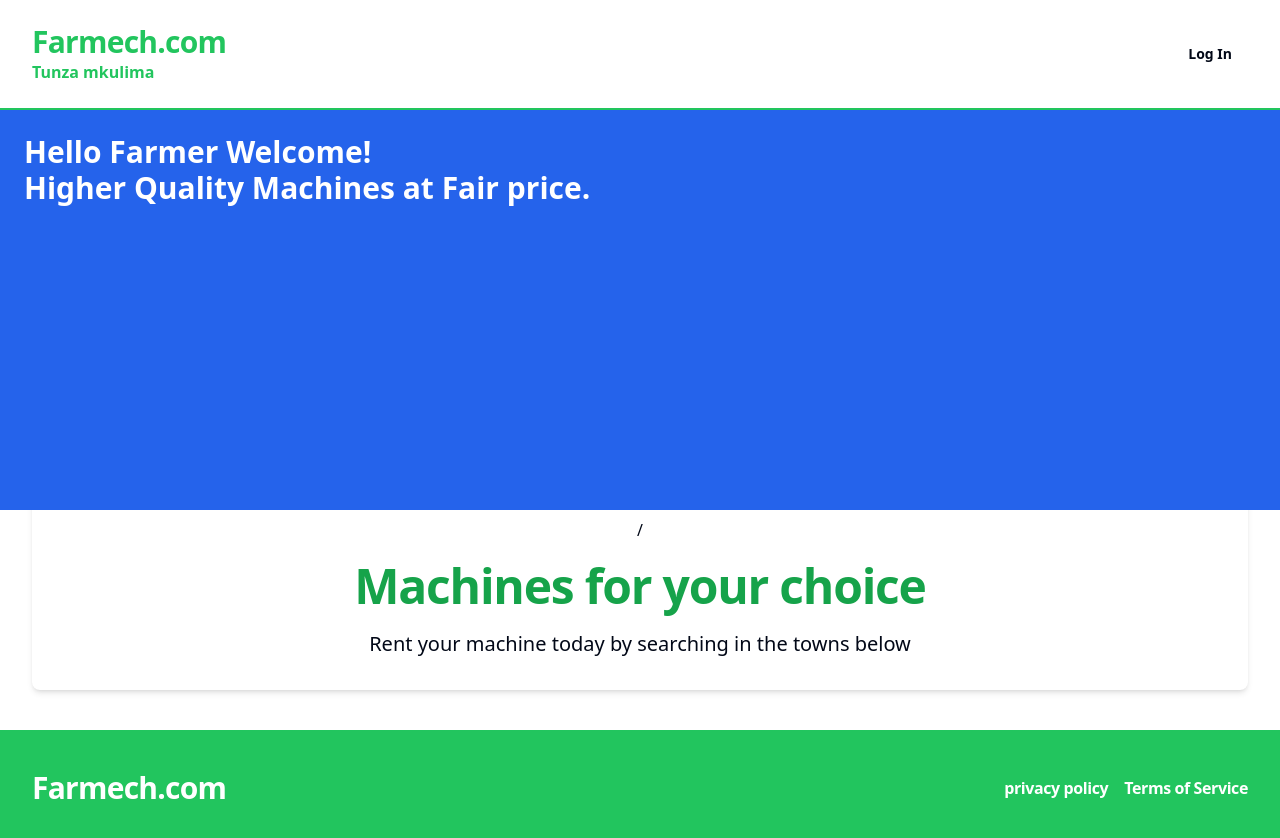
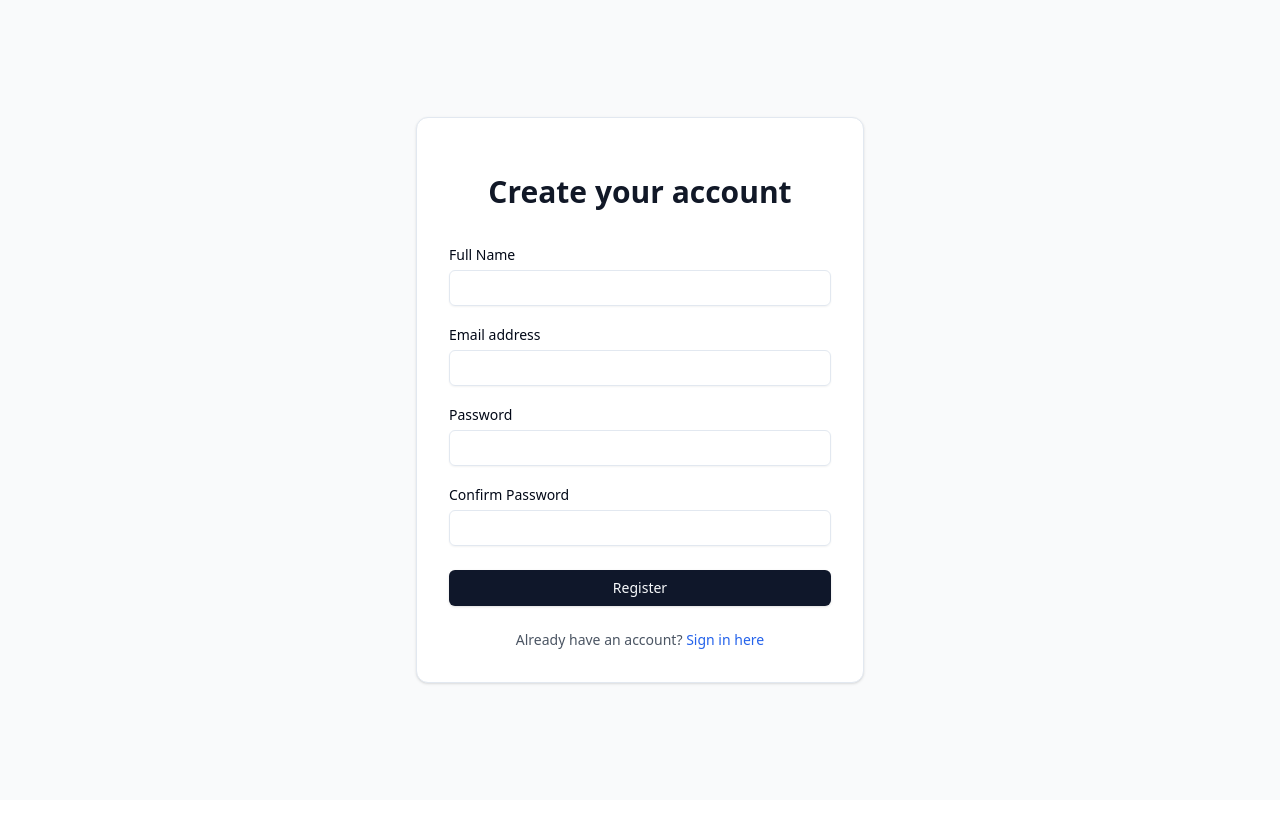
Before and after one commit to meshackkiplimo/kokya_farm, a React (Vite) app in the folder farmec.com-frontend/: page /register in a window 1280 px wide. Before the commit this address led to /. Shown: the top 838 px of the page. After the commit the page ends 800 px from the top, so only its background shows below. Built offline with nearby package versions, Linux system fonts and the light colour scheme; no server answers.

Commit message:
feat: implement authentication context and routes; add login and registration pages

```diff
--- a/farmec.com-frontend/src/AppRoutes.tsx
+++ b/farmec.com-frontend/src/AppRoutes.tsx
@@ -1,7 +1,6 @@
 import { Navigate, Route, Routes } from "react-router-dom";
 import Layout from "./layouts/layout";
 import HomePage from "./pages/HomePage";
-import AuthCallbackPage from "./pages/AuthCallbackPage";
 import UserProfilePage from "./pages/UserProfilePage";
 import ProtectedRoute from "./auth/ProtectedRoute";
 import ManageRentPage from "./pages/ManageRentPage";
@@ -11,7 +10,9 @@ import SearchPage from "./pages/SearchPage";
 import RentPage from "./pages/RentPage"
 import DetailPage from "./pages/DetailPage";
 import OrderStatusPage from "./pages/OrderStatusPage";
-import BookPage  from "./pages/BookPage";
+import BookPage from "./pages/BookPage";
+import LoginPage from "./pages/LoginPage";
+import RegisterPage from "./pages/RegisterPage";
 
 const AppRoutes = () => {
   return (
@@ -24,7 +25,21 @@ const AppRoutes = () => {
           </Layout>
         }
       />
-      <Route path="/auth-callback" element={<AuthCallbackPage />} />
+
+      {/* Auth Routes */}
+      <Route
+        path="/login"
+        element={
+          <LoginPage />
+        }
+      />
+      <Route
+        path="/register"
+        element={
+          <RegisterPage />
+        }
+      />
+
       <Route
         path="/search/:town"
         element={
@@ -37,15 +52,14 @@ const AppRoutes = () => {
         path="/detail/:rentId"
         element={
           <Layout showHero={false}>
-            {" "}
-            <DetailPage />{" "}
+            <DetailPage />
           </Layout>
         }
       />
       <Route
         path="/services"
         element={
-          <Layout >
+          <Layout>
             <ServicesPage />
           </Layout>
         }
@@ -53,11 +67,13 @@ const AppRoutes = () => {
       <Route
         path="/about"
         element={
-          <Layout >
+          <Layout>
             <AboutPage />
           </Layout>
         }
       />
+
+      {/* Protected Routes */}
       <Route element={<ProtectedRoute />}>
         <Route
           path="/order-status"
@@ -83,22 +99,20 @@ const AppRoutes = () => {
             </Layout>
           }
         />
-         <Route
+        <Route
           path="/rent"
           element={
             <Layout>
               <RentPage />
             </Layout>
-
           }
         />
-         <Route
+        <Route
           path="/book"
           element={
             <Layout>
               <BookPage />
             </Layout>
-
           }
         />
       </Route>
@@ -107,4 +121,5 @@ const AppRoutes = () => {
     </Routes>
   );
 };
+
 export default AppRoutes;
--- /dev/null
+++ b/farmec.com-frontend/src/auth/AuthContext.tsx
@@ -0,0 +1,101 @@
+import { createContext, useContext, useState, useEffect, ReactNode } from 'react';
+
+interface AuthContextType {
+  isAuthenticated: boolean;
+  user: User | null;
+  login: (email: string, password: string) => Promise<void>;
+  register: (name: string, email: string, password: string) => Promise<void>;
+  logout: () => void;
+}
+
+interface User {
+  id: string;
+  name: string;
+  email: string;
+}
+
+const AuthContext = createContext<AuthContextType | undefined>(undefined);
+
+export function AuthProvider({ children }: { children: ReactNode }) {
+  const [isAuthenticated, setIsAuthenticated] = useState<boolean>(false);
+  const [user, setUser] = useState<User | null>(null);
+
+  useEffect(() => {
+    // Check if user is logged in (e.g., check localStorage or session)
+    const token = localStorage.getItem('auth_token');
+    if (token) {
+      // TODO: Validate token with backend
+      setIsAuthenticated(true);
+      // TODO: Fetch and set user data
+    }
+  }, []);
+
+  const login = async (email: string, password: string) => {
+    try {
+      // TODO: Implement actual login API call
+      const response = await fetch('/api/auth/login', {
+        method: 'POST',
+        headers: { 'Content-Type': 'application/json' },
+        body: JSON.stringify({ email, password }),
+      });
+
+      if (!response.ok) {
+        throw new Error('Login failed');
+      }
+
+      const data = await response.json();
+      localStorage.setItem('auth_token', data.token);
+      setIsAuthenticated(true);
+      setUser(data.user);
+    } catch (error) {
+      console.error('Login error:', error);
+      throw error;
+    }
+  };
+
+  const register = async (name: string, email: string, password: string) => {
+    try {
+      // TODO: Implement actual registration API call
+      const response = await fetch('/api/auth/register', {
+        method: 'POST',
+        headers: { 'Content-Type': 'application/json' },
+        body: JSON.stringify({ name, email, password }),
+      });
+
+      if (!response.ok) {
+        throw new Error('Registration failed');
+      }
+
+      const data = await response.json();
+      // Don't automatically log in after registration
+      return data;
+    } catch (error) {
+      console.error('Registration error:', error);
+      throw error;
+    }
+  };
+
+  const logout = () => {
+    localStorage.removeItem('auth_token');
+    setIsAuthenticated(false);
+    setUser(null);
+  };
+
+  const value = {
+    isAuthenticated,
+    user,
+    login,
+    register,
+    logout,
+  };
+
+  return <AuthContext.Provider value={value}>{children}</AuthContext.Provider>;
+}
+
+export function useAuth() {
+  const context = useContext(AuthContext);
+  if (context === undefined) {
+    throw new Error('useAuth must be used within an AuthProvider');
+  }
+  return context;
+}
--- a/farmec.com-frontend/src/auth/ProtectedRoute.tsx
+++ b/farmec.com-frontend/src/auth/ProtectedRoute.tsx
@@ -1,15 +1,14 @@
-import { useAuth0 } from "@auth0/auth0-react";
 import { Navigate, Outlet } from "react-router-dom";
+import { useAuth } from "./AuthContext";
 
 const ProtectedRoute = () => {
-  const { isAuthenticated, isLoading } = useAuth0();
-  if (isLoading) {
-    return null;
-  }
+  const { isAuthenticated } = useAuth();
+
   if (isAuthenticated) {
     return <Outlet/>;
   }
-  return <Navigate to="/" replace/>;
+
+  return <Navigate to="/login" replace/>;
 };
 
 export default ProtectedRoute;
--- /dev/null
+++ b/farmec.com-frontend/src/pages/LoginPage.tsx
@@ -0,0 +1,86 @@
+import { useState } from 'react';
+import { Button } from "@/components/ui/button";
+import { Input } from "@/components/ui/input";
+import { Label } from "@/components/ui/label";
+import { Card } from "@/components/ui/card";
+import { useNavigate, Link } from 'react-router-dom';
+import { useAuth } from '@/auth/AuthContext';
+
+export default function LoginPage() {
+  const [email, setEmail] = useState('');
+  const [password, setPassword] = useState('');
+  const [error, setError] = useState('');
+  const navigate = useNavigate();
+  const { login } = useAuth();
+
+  const handleSubmit = async (e: React.FormEvent) => {
+    e.preventDefault();
+    setError('');
+
+    try {
+      await login(email, password);
+      navigate('/'); // Redirect to home page after successful login
+    } catch (error) {
+      setError('Invalid email or password');
+      console.error('Login failed:', error);
+    }
+  };
+
+  return (
+    <div className="min-h-screen flex items-center justify-center bg-gray-50 py-12 px-4 sm:px-6 lg:px-8">
+      <Card className="max-w-md w-full space-y-8 p-8">
+        <div>
+          <h2 className="mt-6 text-center text-3xl font-extrabold text-gray-900">
+            Sign in to your account
+          </h2>
+        </div>
+        <form className="mt-8 space-y-6" onSubmit={handleSubmit}>
+          {error && (
+            <div className="text-red-600 text-sm text-center">
+              {error}
+            </div>
+          )}
+          <div className="space-y-4">
+            <div>
+              <Label htmlFor="email">Email address</Label>
+              <Input
+                id="email"
+                name="email"
+                type="email"
+                autoComplete="email"
+                required
+                value={email}
+                onChange={(e) => setEmail(e.target.value)}
+                className="mt-1"
+              />
+            </div>
+            <div>
+              <Label htmlFor="password">Password</Label>
+              <Input
+                id="password"
+                name="password"
+                type="password"
+                autoComplete="current-password"
+                required
+                value={password}
+                onChange={(e) => setPassword(e.target.value)}
+                className="mt-1"
+              />
+            </div>
+          </div>
+
+          <Button type="submit" className="w-full">
+            Sign in
+          </Button>
+
+          <div className="text-center text-sm">
+            <span className="text-gray-600">Don't have an account? </span>
+            <Link to="/register" className="font-medium text-blue-600 hover:text-blue-500">
+              Register here
+            </Link>
+          </div>
+        </form>
+      </Card>
+    </div>
+  );
+}
--- /dev/null
+++ b/farmec.com-frontend/src/pages/RegisterPage.tsx
@@ -0,0 +1,137 @@
+import { useState } from 'react';
+import { Button } from "@/components/ui/button";
+import { Input } from "@/components/ui/input";
+import { Label } from "@/components/ui/label";
+import { Card } from "@/components/ui/card";
+import { useNavigate, Link } from 'react-router-dom';
+import { useAuth } from '@/auth/AuthContext';
+
+export default function RegisterPage() {
+  const [formData, setFormData] = useState({
+    name: '',
+    email: '',
+    password: '',
+    confirmPassword: ''
+  });
+  const [error, setError] = useState('');
+  const navigate = useNavigate();
+  const { register } = useAuth();
+
+  const handleChange = (e: React.ChangeEvent<HTMLInputElement>) => {
+    const { name, value } = e.target;
+    setFormData(prev => ({
+      ...prev,
+      [name]: value
+    }));
+  };
+
+  const handleSubmit = async (e: React.FormEvent) => {
+    e.preventDefault();
+    setError('');
+
+    if (formData.password !== formData.confirmPassword) {
+      setError('Passwords do not match!');
+      return;
+    }
+
+    if (formData.password.length < 6) {
+      setError('Password must be at least 6 characters long');
+      return;
+    }
+
+    try {
+      await register(formData.name, formData.email, formData.password);
+      navigate('/login'); // Redirect to login page after successful registration
+    } catch (error) {
+      setError('Registration failed. Please try again.');
+      console.error('Registration failed:', error);
+    }
+  };
+
+  return (
+    <div className="min-h-screen flex items-center justify-center bg-gray-50 py-12 px-4 sm:px-6 lg:px-8">
+      <Card className="max-w-md w-full space-y-8 p-8">
+        <div>
+          <h2 className="mt-6 text-center text-3xl font-extrabold text-gray-900">
+            Create your account
+          </h2>
+        </div>
+        <form className="mt-8 space-y-6" onSubmit={handleSubmit}>
+          {error && (
+            <div className="text-red-600 text-sm text-center">
+              {error}
+            </div>
+          )}
+          <div className="space-y-4">
+            <div>
+              <Label htmlFor="name">Full Name</Label>
+              <Input
+                id="name"
+                name="name"
+                type="text"
+                autoComplete="name"
+                required
+                value={formData.name}
+                onChange={handleChange}
+                className="mt-1"
+              />
+            </div>
+
+            <div>
+              <Label htmlFor="email">Email address</Label>
+              <Input
+                id="email"
+                name="email"
+                type="email"
+                autoComplete="email"
+                required
+                value={formData.email}
+                onChange={handleChange}
+                className="mt-1"
+              />
+            </div>
+
+            <div>
+              <Label htmlFor="password">Password</Label>
+              <Input
+                id="password"
+                name="password"
+                type="password"
+                autoComplete="new-password"
+                required
+                value={formData.password}
+                onChange={handleChange}
+                className="mt-1"
+              />
+            </div>
+
+            <div>
+              <Label htmlFor="confirmPassword">Confirm Password</Label>
+              <Input
+                id="confirmPassword"
+                name="confirmPassword"
+                type="password"
+                autoComplete="new-password"
+                required
+                value={formData.confirmPassword}
+                onChange={handleChange}
+                className="mt-1"
+              />
+            </div>
+          </div>
+
+          <Button type="submit" className="w-full">
+            Register
+          </Button>
+
+          <div className="text-center text-sm">
+            <span className="text-gray-600">Already have an account? </span>
+            <Link to="/login" className="font-medium text-blue-600 hover:text-blue-500">
+              Sign in here
+            </Link>
+          </div>
+        </form>
+      </Card>
+    </div>
+  );
+}
```
Also changed, not shown: farmec.com-frontend/src/main.tsx (+5 -9 lines).
